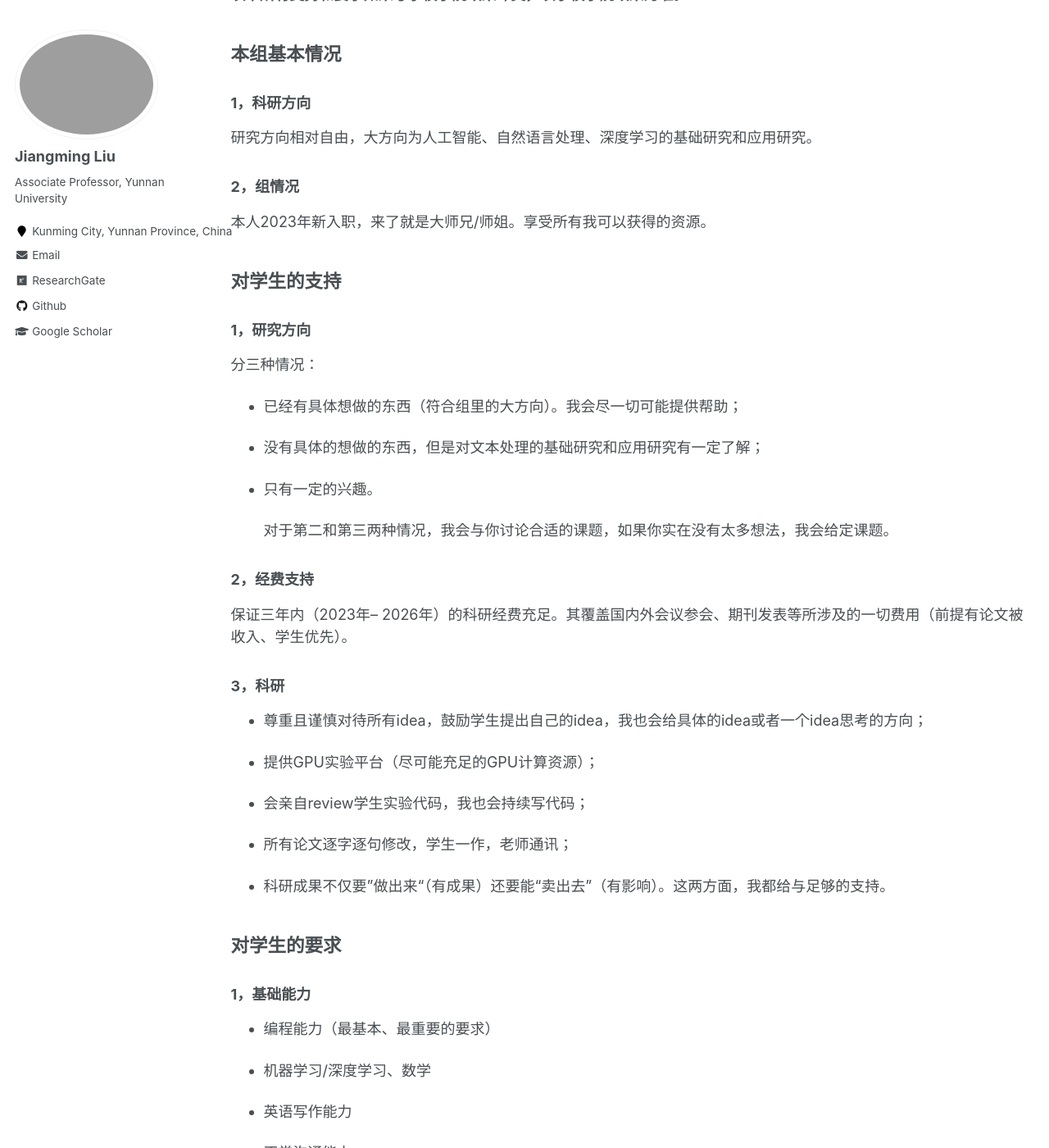
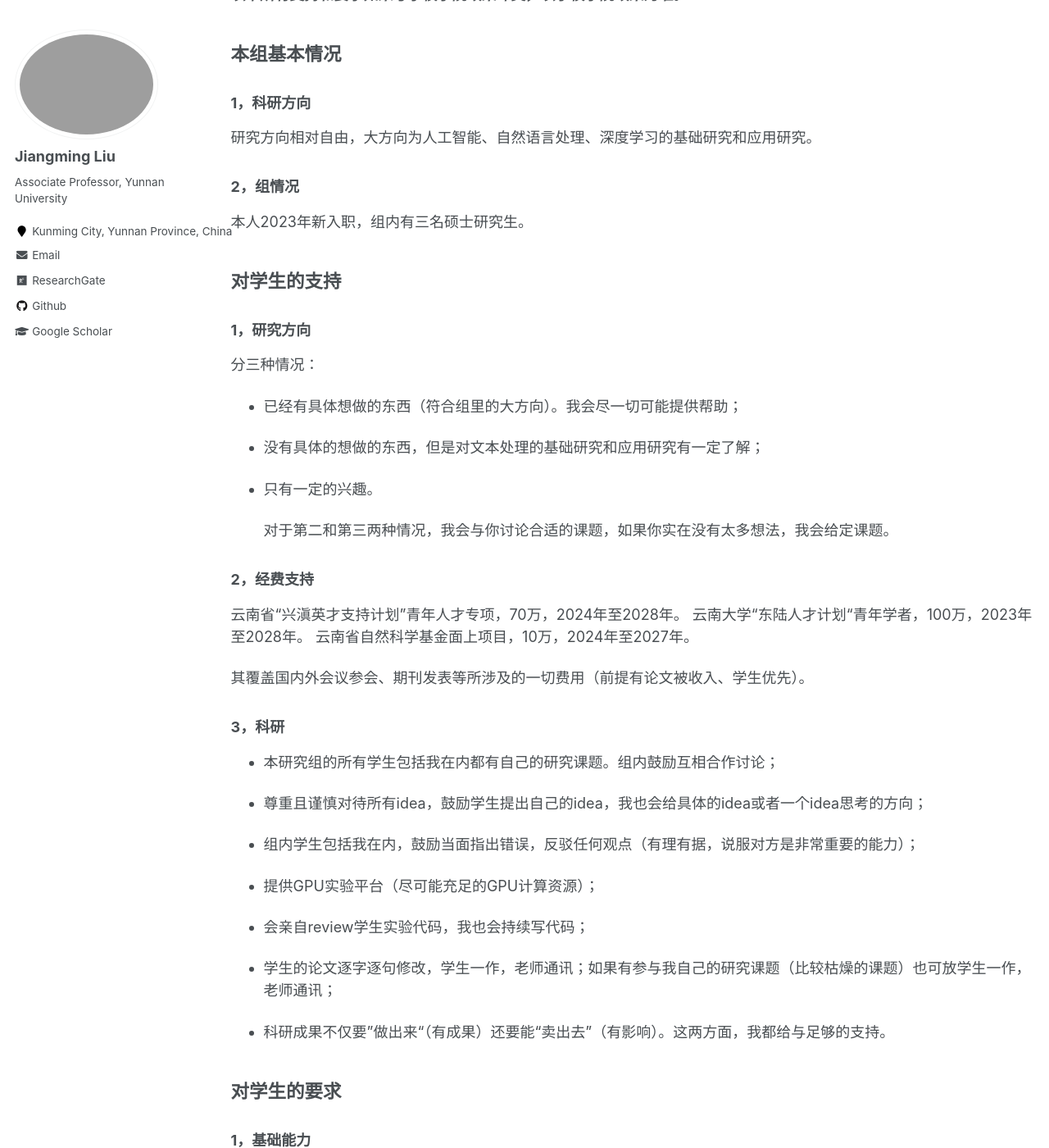
Before and after one commit to LeonCrashCode/LeonCrashCode.github.io, a Jekyll site: the page built from _pages/group_zh.md, in a window 1280 px wide and 1400 px high, scrolled down 305 px. Shown: the whole window at 82% size. Built offline with Jekyll 4.4.1, drawn with Linux system fonts in a browser that asks for light colours; some of the changed text lies outside the part shown.

Commit message:
Update group_zh.md

```diff
--- a/_pages/group_zh.md
+++ b/_pages/group_zh.md
@@ -6,7 +6,7 @@ author_profile: true
 redirect_from:
   - /group
 ---
-# 写给希望到本组读研的同学
+# 写给希望到本组读研的同学（更新于2024年3月25日）
 
 **（目前只能带专硕学生）**
 
@@ -22,7 +22,7 @@ redirect_from:
 
 ### 2，组情况
 
-本人2023年新入职，来了就是大师兄/师姐。享受所有我可以获得的资源。
+本人2023年新入职，组内有三名硕士研究生。
 
 ## 对学生的支持
 
@@ -41,17 +41,25 @@ redirect_from:
 
 ### 2，经费支持
 
-保证三年内（2023年-- 2026年）的科研经费充足。其覆盖国内外会议参会、期刊发表等所涉及的一切费用（前提有论文被收入、学生优先）。
+云南省“兴滇英才⽀持计划”青年⼈才专项，70万，2024年至2028年。
+云南⼤学“东陆⼈才计划“青年学者，100万，2023年至2028年。
+云南省自然科学基金面上项目，10万，2024年至2027年。
+
+其覆盖国内外会议参会、期刊发表等所涉及的一切费用（前提有论文被收入、学生优先）。
 
 ### 3，科研
 
+- 本研究组的所有学生包括我在内都有自己的研究课题。组内鼓励互相合作讨论；
+
 - 尊重且谨慎对待所有idea，鼓励学生提出自己的idea，我也会给具体的idea或者一个idea思考的方向；
+
+- 组内学生包括我在内，鼓励当面指出错误，反驳任何观点（有理有据，说服对方是非常重要的能力）；
 
 - 提供GPU实验平台（尽可能充足的GPU计算资源）；
 
 - 会亲自review学生实验代码，我也会持续写代码；
 
-- 所有论文逐字逐句修改，学生一作，老师通讯；
+- 学生的论文逐字逐句修改，学生一作，老师通讯；如果有参与我自己的研究课题（比较枯燥的课题）也可放学生一作，老师通讯；
 
 - 科研成果不仅要”做出来“（有成果）还要能“卖出去”（有影响）。这两方面，我都给与足够的支持。
 
@@ -81,7 +89,6 @@ redirect_from:
 
 - 代码训练和编写不能断，任何论文投稿需提前告知和商量。
 
-
 ### 3，硕士毕业要求
 
 科研需要认真严谨的态度和敢于突破的勇气。论文是科研成果的唯一展现形式。
@@ -91,7 +98,6 @@ redirect_from:
 - 一篇CCF A/B类会议论文、一篇普通会议（录用或在投）
 
 - 三篇普通会议论文（其中录用2篇，录用或在投1篇）
-
 
 以上条件中如涉及期刊论文可另外商量。
 
```
